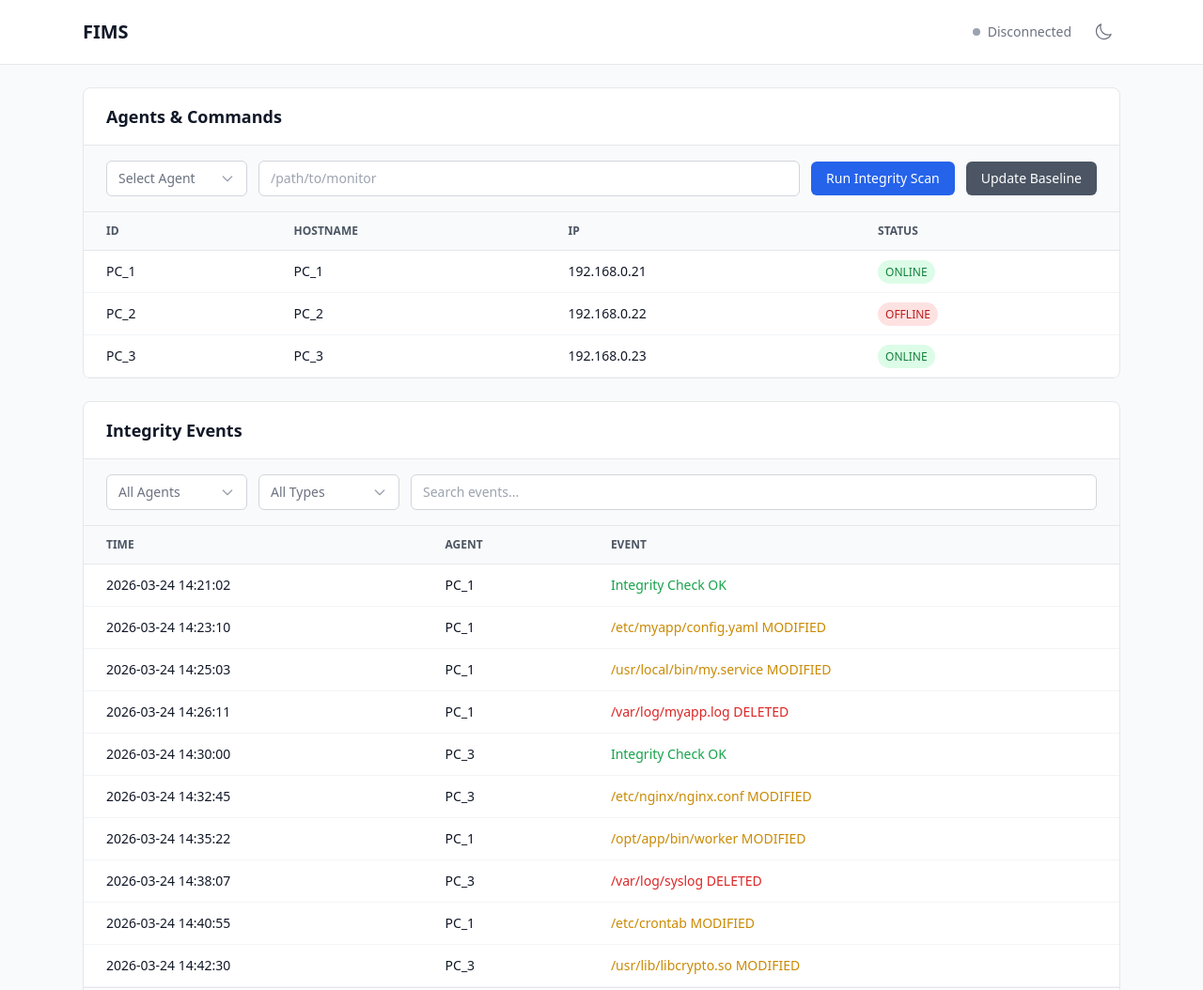
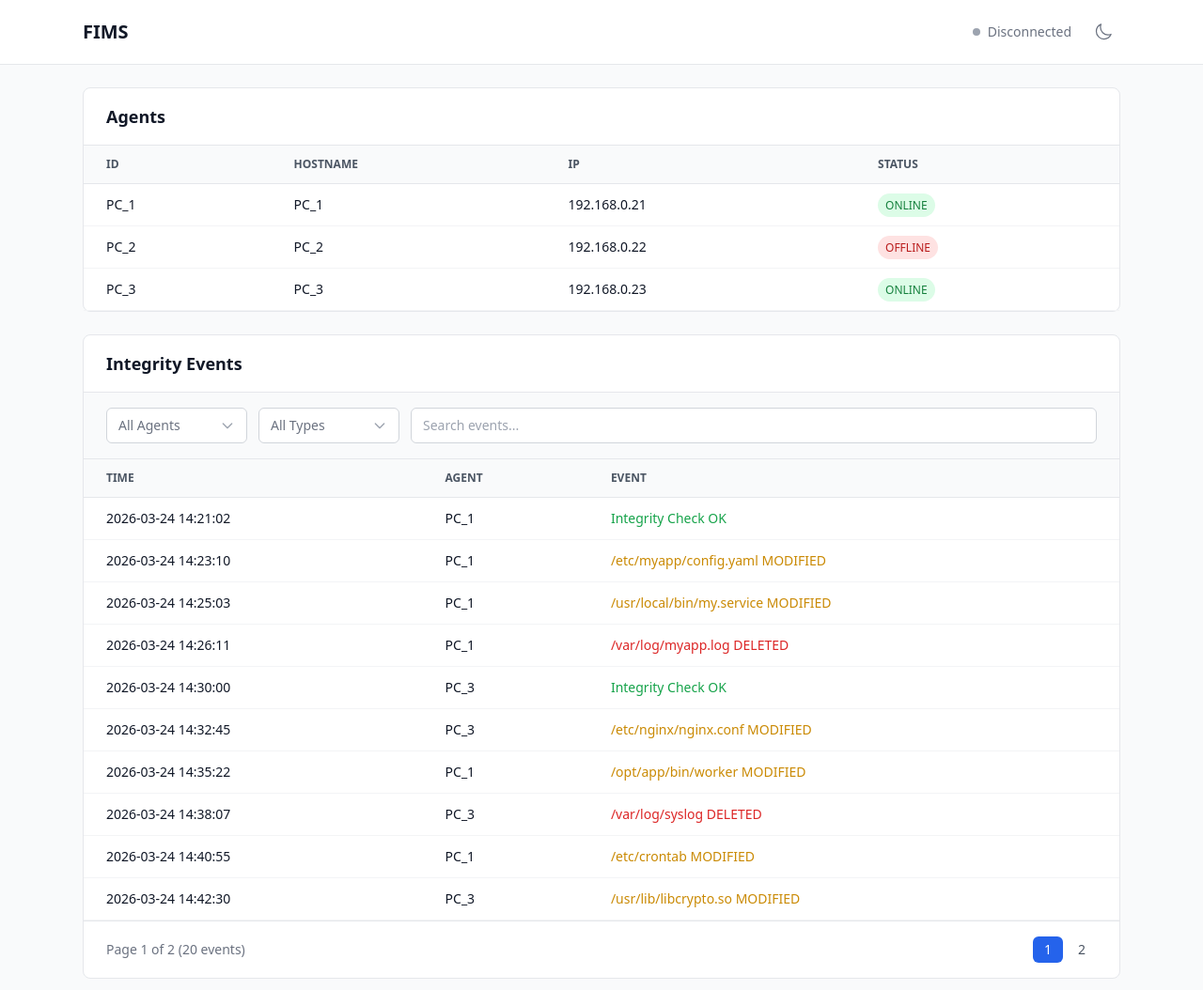
Before and after one commit to KN-IMS/KN-IMS, a plain HTML site: page Frontend/public/index.html in a window 1280 px wide. Shown: the top 1054 px of the page at 94% size. Drawn offline with nearby package versions, Linux system fonts and the light colour scheme.

Commit message:
Refactor(frontend): Drop command panel from Agents card

```diff
--- a/Frontend/public/index.html
+++ b/Frontend/public/index.html
@@ -30,33 +30,10 @@
 
     <main class="max-w-6xl mx-auto px-6 py-6 flex flex-col gap-6">
 
-        <!-- Agents & Commands Card -->
+        <!-- Agents Card -->
         <section class="bg-white dark:bg-gray-800 rounded-lg border border-gray-200 dark:border-gray-700">
             <div class="px-6 py-4 border-b border-gray-200 dark:border-gray-700">
-                <h2 class="text-lg font-semibold text-gray-900 dark:text-white">Agents & Commands</h2>
-            </div>
-
-            <!-- Command Panel -->
-            <div class="px-6 py-4 bg-gray-50 dark:bg-gray-800/50 border-b border-gray-200 dark:border-gray-700 flex items-center gap-3 flex-wrap">
-                <div id="agent-select" class="custom-dropdown relative" data-value="">
-                    <button type="button" class="border border-gray-300 dark:border-gray-600 rounded-md px-3 py-2 text-sm bg-white dark:bg-gray-700 flex items-center gap-2 min-w-[150px] justify-between focus:outline-none focus:ring-2 focus:ring-blue-500">
-                        <span class="dropdown-label text-gray-500 dark:text-gray-400">Select Agent</span>
-                        <svg class="w-4 h-4 text-gray-400" fill="none" stroke="currentColor" viewBox="0 0 24 24"><path stroke-linecap="round" stroke-linejoin="round" stroke-width="2" d="M19 9l-7 7-7-7"/></svg>
-                    </button>
-                    <ul class="dropdown-menu hidden absolute z-10 mt-1 w-full bg-white dark:bg-gray-700 border border-gray-200 dark:border-gray-600 rounded-md shadow-lg max-h-48 overflow-y-auto"></ul>
-                </div>
-                <input
-                    id="path-input"
-                    type="text"
-                    placeholder="/path/to/monitor"
-                    class="border border-gray-300 dark:border-gray-600 rounded-md px-3 py-2 text-sm flex-1 min-w-[200px] bg-white dark:bg-gray-700 dark:text-white dark:placeholder-gray-400 focus:outline-none focus:ring-2 focus:ring-blue-500"
-                >
-                <button id="btn-scan" class="bg-blue-600 text-white px-4 py-2 rounded-md text-sm font-medium hover:bg-blue-700">
-                    Run Integrity Scan
-                </button>
-                <button id="btn-baseline" class="bg-gray-600 text-white px-4 py-2 rounded-md text-sm font-medium hover:bg-gray-700">
-                    Update Baseline
-                </button>
+                <h2 class="text-lg font-semibold text-gray-900 dark:text-white">Agents</h2>
             </div>
 
             <!-- Agents Table -->
--- a/Frontend/public/js/ui.js
+++ b/Frontend/public/js/ui.js
@@ -78,7 +78,6 @@ const UI = {
 
         const agentOptions = agents.map(a => ({ value: a.id, label: a.hostname }));
 
-        Dropdown.init(document.getElementById("agent-select"), agentOptions, "Select Agent");
         Dropdown.init(document.getElementById("filter-agent"), agentOptions, "All Agents", () => App.resetAndRender());
         Dropdown.init(document.getElementById("filter-type"), [
             { value: "MODIFIED", label: "MODIFIED" },
```
